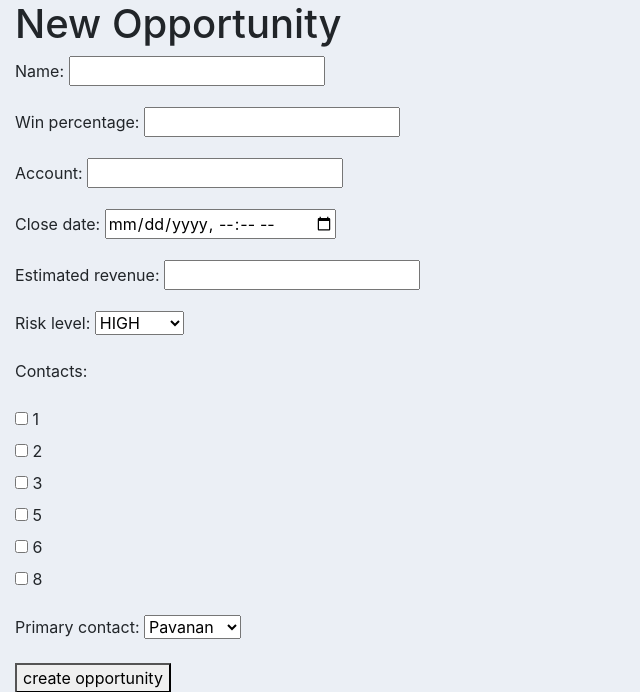
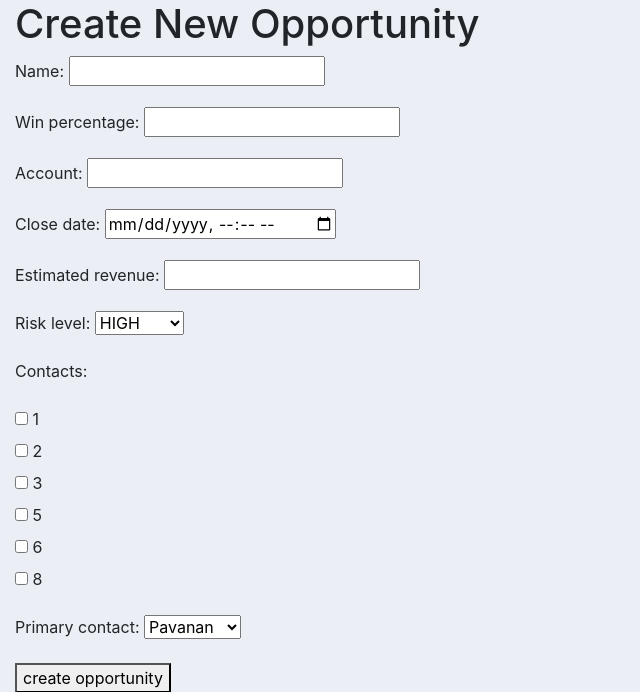
Before and after one commit to anand7014/sales_force_automation, a Django app: page /salesforce/create_opportunity in a window 1280 px wide. Shown: the part 56-748 px from the top of the page, without its empty margins (0-640 px from the left). Run offline with Django 4.2, Linux system fonts and the light colour scheme; data comes from the database, SQL or seed files in the repository; some libraries are stand-ins or nearby versions.

Commit message:
Create opportunity template change

```diff
--- a/salesforce/sfautomation/templates/create_opportunity.html
+++ b/salesforce/sfautomation/templates/create_opportunity.html
@@ -1,6 +1,6 @@
 {% extends 'main_template.html' %}
 {% block content %}
-<h1>New Opportunity</h1>
+<h1> Create New Opportunity</h1>
 <form method="post" action="{% url 'create_opportunity' %}" enctype="multipart/form-data">
     {% csrf_token %}
     {{form.as_p}}
```
